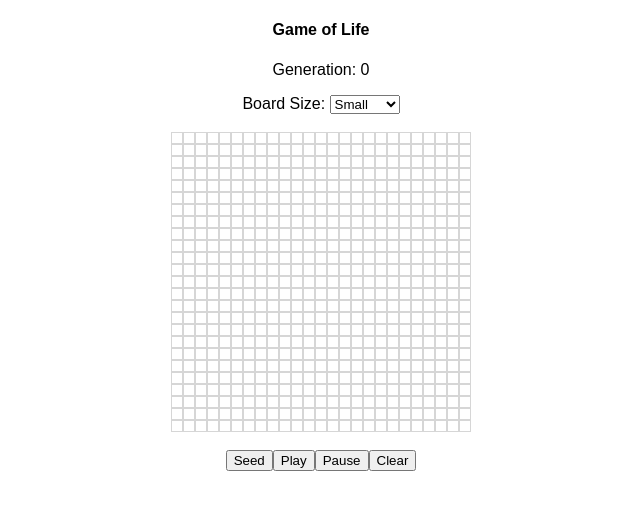
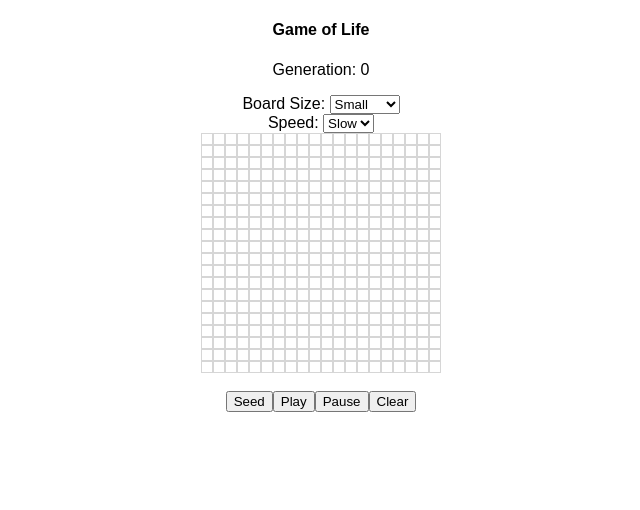
Before and after one commit to pablo-jurado/game-of-life, a React app: page / in a window 1280 px wide. Shown: the top 510 px of the page, without its empty margins (319-959 px from the left). Built offline with nearby package versions, Linux system fonts and the light colour scheme.

Commit message:
add speed option

```diff
--- a/src/App.js
+++ b/src/App.js
@@ -8,15 +8,19 @@ class App extends Component {
 
     this.state = {
       renderCount: 0,
-      gameOn: false,
       sizeValue: "Small",
       size: {
         Small: 20,
         Medium: 35,
         Large: 50
       },
-      boardX: 25,
-      boardY: 25,
+      speedValue: "Slow",
+      speed: {
+        Slow: 800,
+        Fast: 200,
+      },
+      boardX: 20,
+      boardY: 20,
       board: null
     };
 
@@ -25,6 +29,7 @@ class App extends Component {
 
     this.checkBoxesAround = this.checkBoxesAround.bind(this);
     this.handleSizeChange = this.handleSizeChange.bind(this);
+    this.handleSpeedChange = this.handleSpeedChange.bind(this);
     this.makeBoard = this.makeBoard.bind(this);
     this.clickBox = this.clickBox.bind(this);
     this.reRender = this.reRender.bind(this);
@@ -58,18 +63,17 @@ class App extends Component {
 
   play() {
     clearInterval(this.intervalId);
-    this.intervalId = setInterval(this.reRender, 1000);
-    this.setState({ gameOn: true });
+    var time = this.state.speed[this.state.speedValue];
+    this.intervalId = setInterval(this.reRender, time);
   }
 
   clear() {
     var newBoard = this.makeBoard(this.state.boardX, this.state.boardY);
     clearInterval(this.intervalId);
-    this.setState({ gameOn: false, board: newBoard, renderCount: 0 });
+    this.setState({ board: newBoard, renderCount: 0 });
   }
 
   pause() {
-    this.setState({ gameOn: false });
     clearInterval(this.intervalId);
   }
 
@@ -96,6 +100,10 @@ class App extends Component {
       boardY: value,
       board: this.makeBoard(value, value)
     });
+  }
+
+  handleSpeedChange(e) {
+    this.setState({ speedValue: e.target.value });
   }
 
   reRender() {
@@ -155,9 +163,9 @@ class App extends Component {
         <h4>Game of Life</h4>
         <p>Generation: {this.state.renderCount}</p>
         <SelectSize size={this.state.sizeValue} handleSizeChange={this.handleSizeChange} />
+        <SelectSpeed size={this.state.speedValue} handleSpeedChange={this.handleSpeedChange} />
         <div className="board">
           <Board
-            gameOn={this.state.gameOn}
             board={this.state.board}
             clickBox={this.clickBox}
           />
@@ -182,7 +190,18 @@ function SelectSize(props) {
         <option value="Medium">Medium</option>
         <option value="Large">Large</option>
       </select>
-      <br /><br />
+    </div>
+  );
+}
+
+function SelectSpeed(props) {
+  return (
+    <div>
+      <label>Speed: </label>
+      <select value={props.speedValue} onChange={props.handleSpeedChange}>
+        <option value="Slow">Slow</option>
+        <option value="Fast">Fast</option>
+      </select>
     </div>
   );
 }
@@ -196,7 +215,6 @@ function Board(props) {
     return (
       <Row key={idx}
         row={row}
-        gameOn={props.gameOn}
         clickBox={props.clickBox}
       />
     )
@@ -209,7 +227,6 @@ function Row(props) {
     return (
       <Box
         key={idx}
-        gameOn={props.gameOn}
         clickBox={props.clickBox}
         box={box}
       />
```
